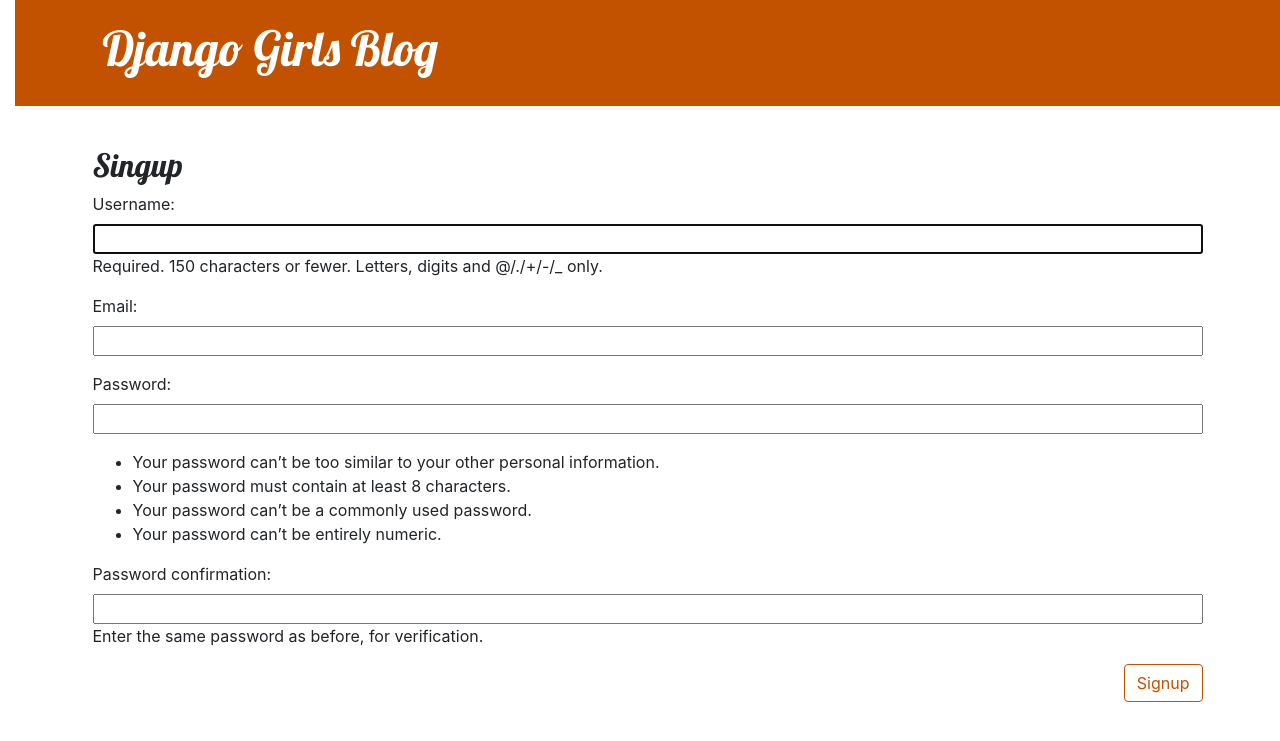
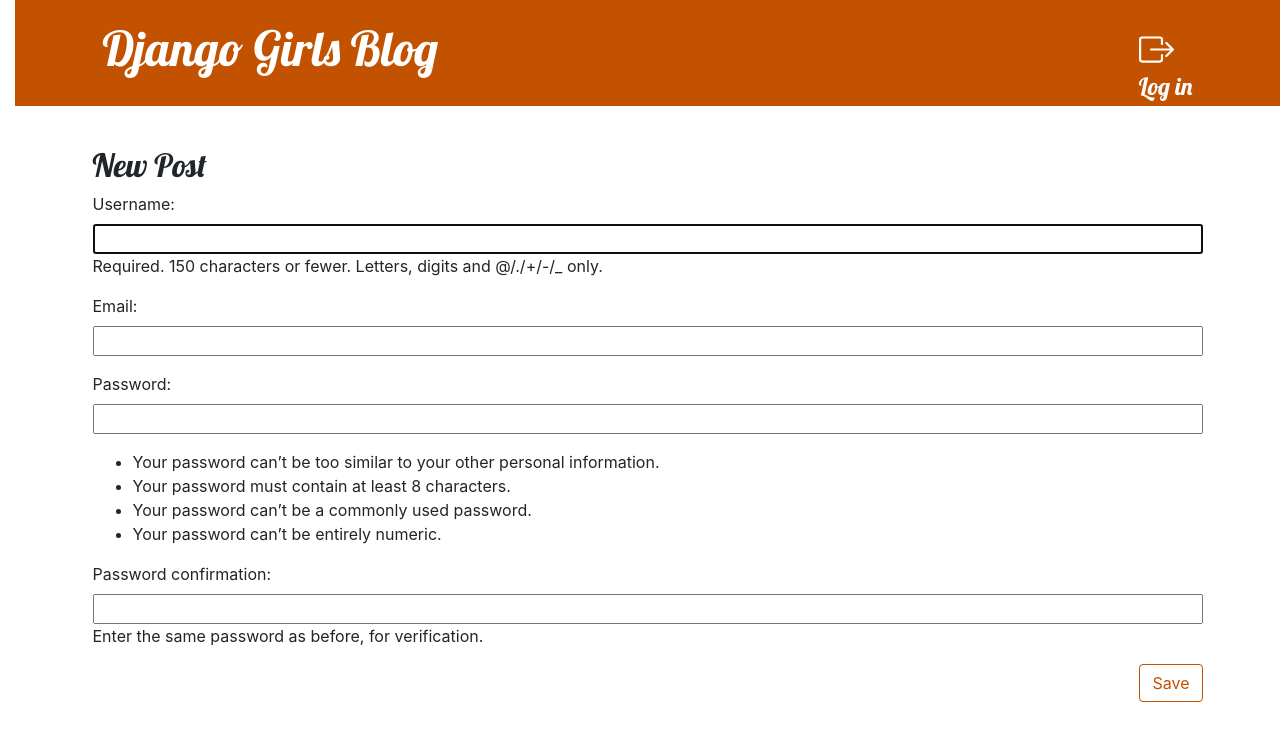
Before and after one commit to lilit485/my_first_blog, a Django app: page /post/1/edit/ in a window 1280 px wide. Shown: the top 741 px of the page. Run offline with Django 3.2, Linux system fonts and the light colour scheme; tables that the repository leaves empty hold one stand-in row (values such as "Sample post").

Commit message:
html files

```diff
--- a/blog/templates/blog/base.html
+++ b/blog/templates/blog/base.html
@@ -6,18 +6,21 @@
         <link rel="stylesheet" href="https://cdn.jsdelivr.net/npm/bootstrap@4.5.3/dist/css/bootstrap.min.css" integrity="sha384-TX8t27EcRE3e/ihU7zmQxVncDAy5uIKz4rEkgIXeMed4M0jlfIDPvg6uqKI2xXr2" crossorigin="anonymous">
         <link href='//fonts.googleapis.com/css?family=Lobster&subset=latin,latin-ext' rel='stylesheet' type='text/css'>
         <link rel="stylesheet" href="{% static 'css/blog.css' %}">
+
     </head>
     <body>
         <header class="page-header">
             <div class="container">
 
-          {% if user.is_authenticated %}
+
     <a href="{% url 'post_new1' %}" class="top-menu">
        {% include './icons/box-arrow-right.svg' %}
     <h4>Log in</h4>
     </a>
 
-{% endif %}
+
+
+
                 <h1><a href="/">Django Girls Blog</a></h1>
             </div>
         </header>
--- a/blog/templates/blog/post_edit.html
+++ b/blog/templates/blog/post_edit.html
@@ -1,8 +1,8 @@
 {% extends 'blog/base.html' %}
 {% block content %}
-    <h2>Singup</h2>
+    <h2>New Post</h2>
     <form method="POST" class="post-form">{% csrf_token %}
         {{ form.as_p }}
-        <button type="submit" class="save btn btn-default">Signup</button>
+        <button type="submit" class="save btn btn-default">Save</button>
     </form>
 {% endblock %}
```
